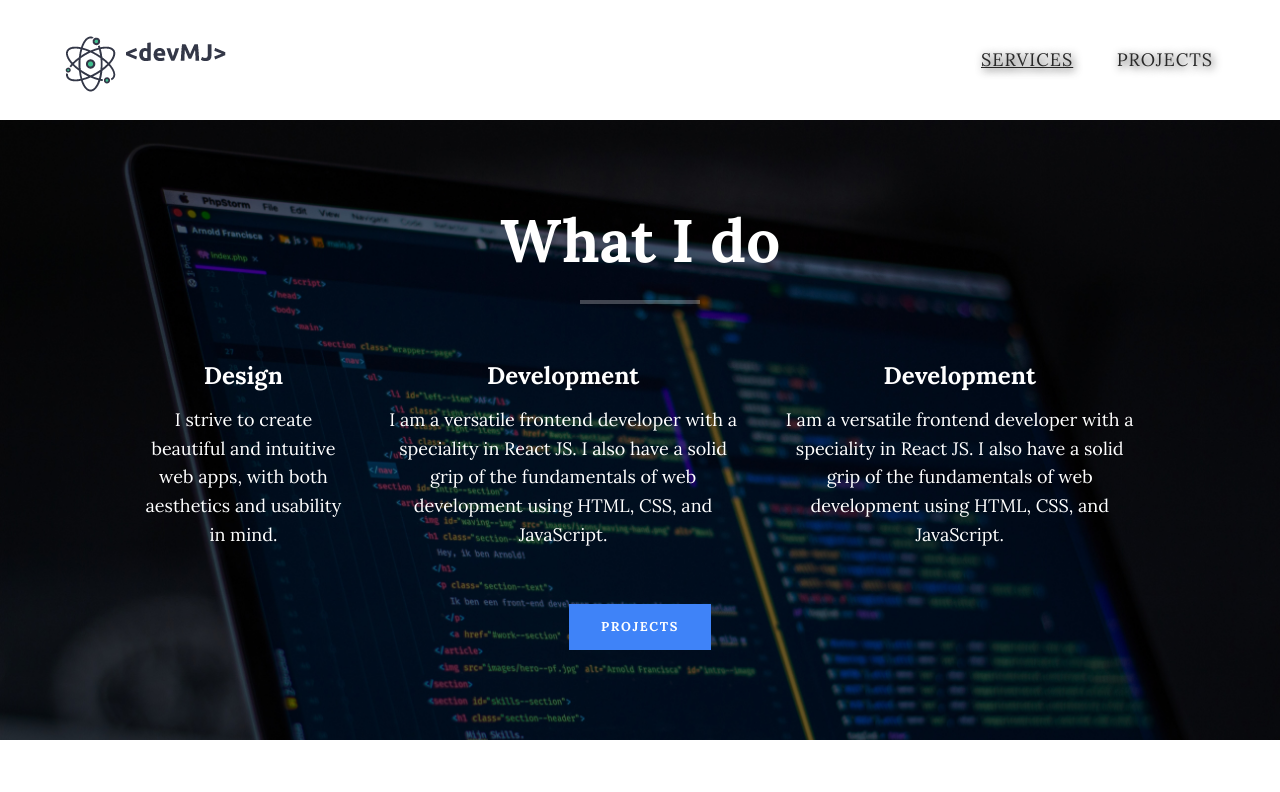
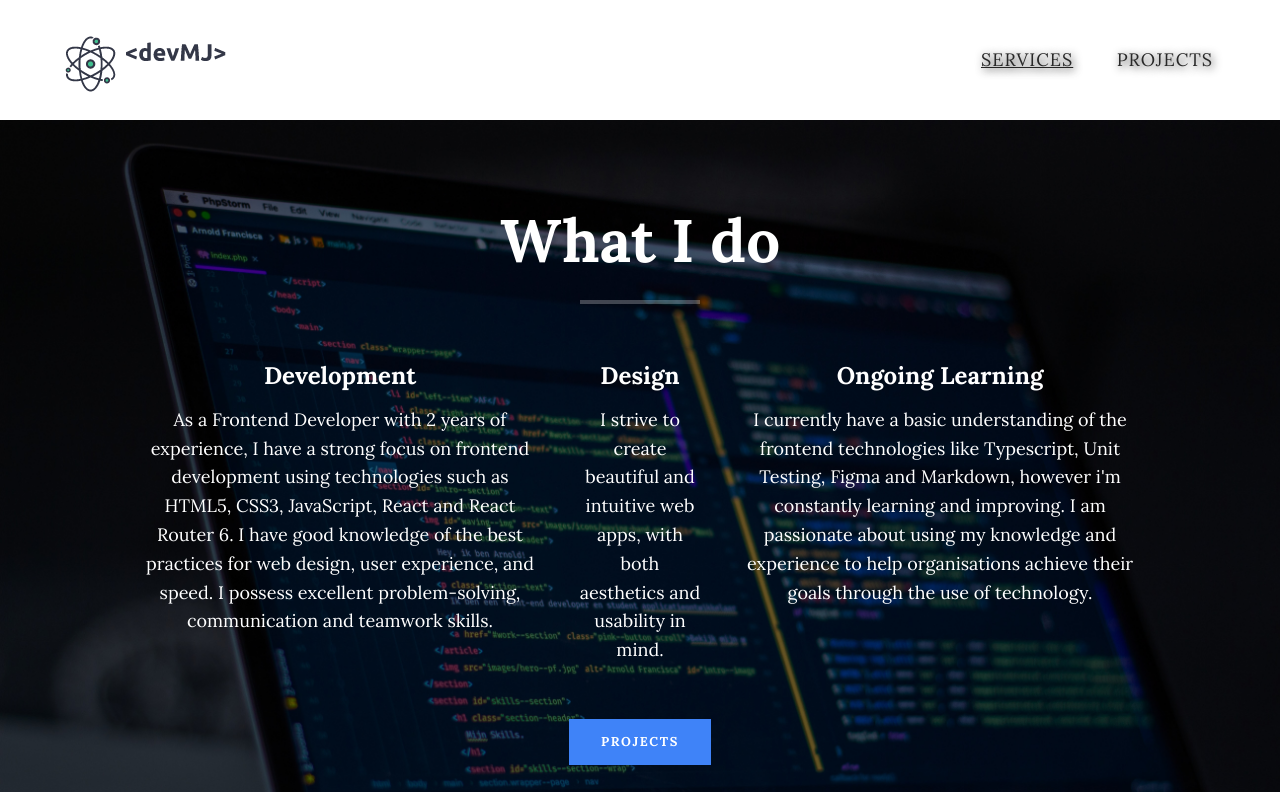
Before and after one commit to mjlearn13/portfolio, a React (Vite) app: page /myservices in a window 1280 px wide. Shown: the top 792 px of the page. Built offline with nearby package versions, Linux system fonts and the light colour scheme.

Commit message:
modify intro and myservices, add linkedin link

```diff
--- a/src/components/Footer.jsx
+++ b/src/components/Footer.jsx
@@ -10,7 +10,7 @@ export default function Footer(){
               className="social-list__link"
               target="_blank"
               rel="noreferrer"
-              href="https://linkedin.com"
+              href="https://www.linkedin.com/in/mjlearn13/"
             >
               <i className="fab fa-linkedin"></i>
             </a>
--- a/src/components/Introduction.jsx
+++ b/src/components/Introduction.jsx
@@ -36,7 +36,7 @@ export default function Introduction() {
           Hi, I am <strong>Manmeet Johal</strong>
         </h1>
         <p className="section__subtitle section__subtitle--intro">
-          Front-End Developer
+          Frontend React Developer
         </p>
         <img src={mjHeadShot} alt="a picture of MJ" className="intro__img" />
       </section>
@@ -82,15 +82,19 @@ export default function Introduction() {
       <section className="about-me">
         <h2 className="section__title section__title--about">Who I am</h2>
         <p className="section__subtitle section__subtitle--about">
-          Front-End Developer and martial artist from Berkshire, U.K.
+          Frontend React Developer and martial artist from Berkshire, U.K.
         </p>
 
         <div>
           <p>
-            I&apos;m a Front-End React Developer based out of Berkshire, UK. My
+            I&apos;m a Frontend React Developer based out of Berkshire, UK. My
             specialities include React JS, JavaScript, CSS and HTML. My focus is
             on developing user-friendly web applications with a strong emphasis
-            on responsiveness.
+            on responsiveness. I&apos;m highly poised, solutions-orientated and
+            dedicated with a strong education in design principles and
+            programming languages. Looking for a position in a fast-paced
+            company that appreciates hard work, dedication and evolving
+            technical skills.
           </p>
           <p>
             I&apos;m passionate, self-motivated and eager to learn and develop.
@@ -98,9 +102,9 @@ export default function Introduction() {
           <p>
             I was a London Fire-Fighter for 14 years and also a plumber,
             carrying out heating and gas work. I have an Associate in
-            Specialised Technology degree in Personal Computer and Network
+            Specialised Technology Degree in Personal Computer and Network
             Technology from Allentown Business School. I&apos;m a purple belt in
-            Brazilian Jiu-Jitsu and a wrestler.
+            Brazilian Jiu-Jitsu, a wrestler and have coached kids in both.
           </p>
         </div>
 
--- a/src/components/MyServices.jsx
+++ b/src/components/MyServices.jsx
@@ -26,6 +26,18 @@ export default function MyServices() {
       <h2 className="section__title section__title--services">What I do</h2>
       <div className="services">
         <div className="service">
+          <h3>Development</h3>
+          <p>
+            As a Frontend Developer with 2 years of experience, I have a strong
+            focus on frontend development using technologies such as HTML5,
+            CSS3, JavaScript, React and React Router 6. I have good knowledge of
+            the best practices for web design, user experience, and speed. I
+            possess excellent problem-solving, communication and teamwork
+            skills.
+          </p>
+        </div>
+
+        <div className="service">
           <h3>Design</h3>
           <p>
             I strive to create beautiful and intuitive web apps, with both
@@ -34,20 +46,13 @@ export default function MyServices() {
         </div>
 
         <div className="service">
-          <h3>Development</h3>
+          <h3>Ongoing Learning</h3>
           <p>
-            I am a versatile frontend developer with a speciality in React JS. I
-            also have a solid grip of the fundamentals of web development using
-            HTML, CSS, and JavaScript.
-          </p>
-        </div>
-
-        <div className="service">
-          <h3>Development</h3>
-          <p>
-            I am a versatile frontend developer with a speciality in React JS. I
-            also have a solid grip of the fundamentals of web development using
-            HTML, CSS, and JavaScript.
+            I currently have a basic understanding of the frontend technologies
+            like Typescript, Unit Testing, Figma and Markdown, however i&apos;m
+            constantly learning and improving. I am passionate about using my
+            knowledge and experience to help organisations achieve their goals
+            through the use of technology.
           </p>
         </div>
       </div>
```
